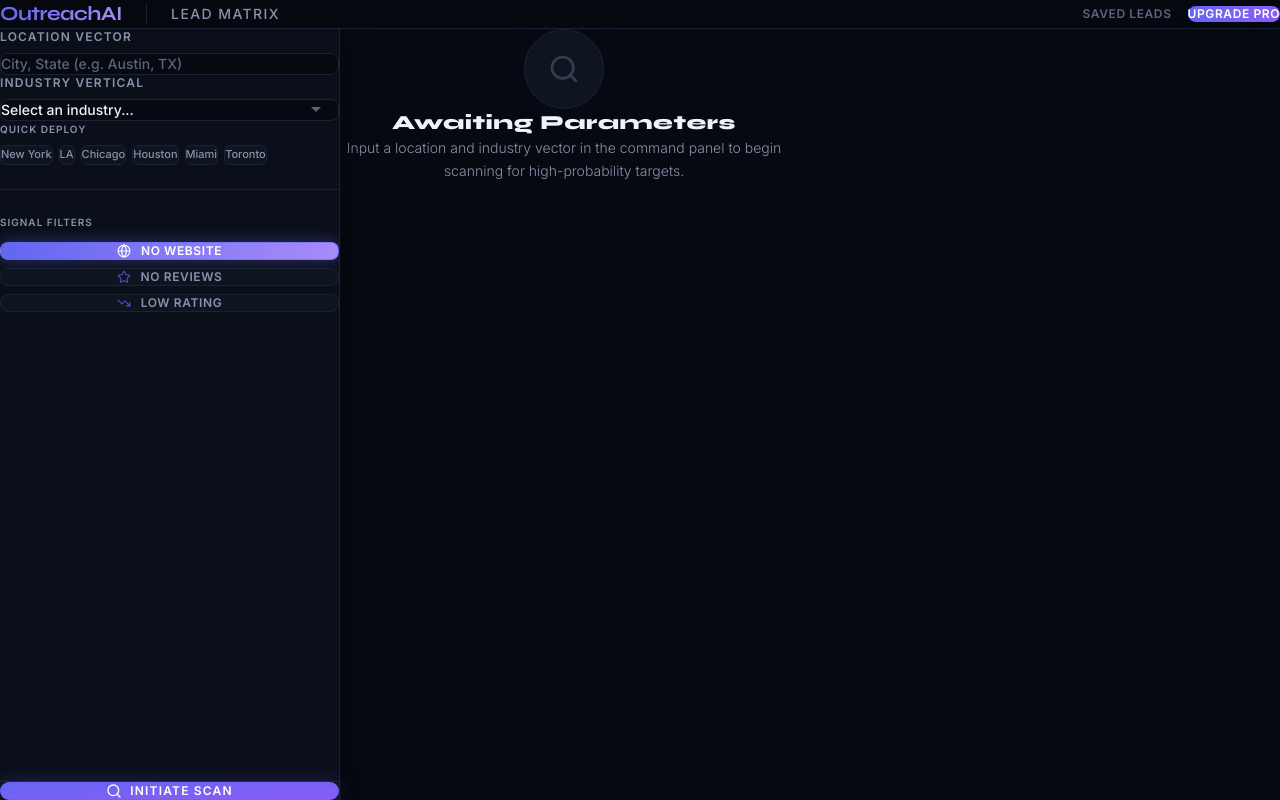
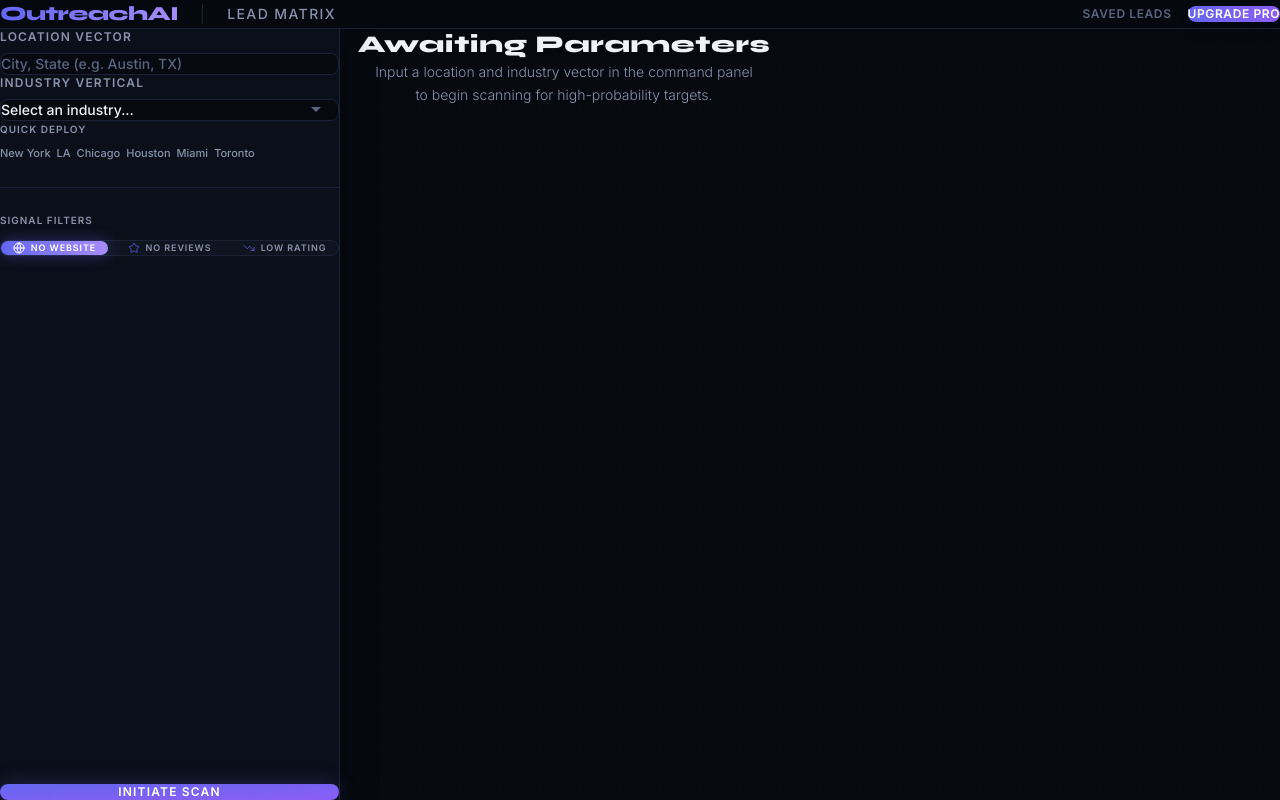
Before and after one commit to aliouuuw/outreachai, a Next.js app: page /leads in a window 1280 px wide. Built offline with nearby package versions, Linux system fonts and the light colour scheme.

Commit message:
fix(leads): refine UI styling based on feedback, fixing padding and text sizes

```diff
--- a/src/app/leads/page.tsx
+++ b/src/app/leads/page.tsx
@@ -183,7 +183,7 @@ export default function LeadsPage() {
       {/* Navbar -> Header to avoid global nav fixed positioning issues */}
       <header className="flex-none flex items-center justify-between px-8 py-5 border-b border-border bg-bg/80 backdrop-blur-xl z-50 relative">
         <div className="flex items-center gap-6">
-          <Link href="/" className="text-xl tracking-tight bg-gradient-to-r from-accent to-a78bfa bg-clip-text text-transparent font-syne font-bold">
+          <Link href="/" className="text-xl tracking-tight bg-gradient-to-r from-accent to-a78bfa bg-clip-text text-transparent font-syne font-extrabold">
             OutreachAI
           </Link>
           <div className="w-px h-5 bg-border" />
@@ -198,7 +198,7 @@ export default function LeadsPage() {
       <div className="flex-1 flex overflow-hidden relative">
         {/* Command Panel (Sidebar) */}
         <aside className="w-[340px] flex-none border-r border-border bg-bg2 flex flex-col z-20 shadow-[10px_0_30px_rgba(0,0,0,0.2)] h-full">
-          <div className="p-6 flex flex-col gap-6 flex-1 overflow-y-auto">
+          <div className="p-6 pt-8 flex flex-col gap-6 flex-1 overflow-y-auto">
             <div className="space-y-5">
               <Input
                 label="Location Vector"
@@ -225,7 +225,7 @@ export default function LeadsPage() {
                       className={`px-2.5 py-1 rounded-md text-[11px] font-medium transition-all ${
                         location === city.value
                           ? "bg-accent/15 text-a78bfa border border-accent/30"
-                          : "bg-bg3 border border-border text-muted2 hover:border-accent/40 hover:text-text"
+                          : "bg-transparent text-muted2 hover:text-text"
                       }`}
                     >
                       {city.label}
@@ -235,23 +235,23 @@ export default function LeadsPage() {
               </div>
             </div>
 
-            <div className="w-full h-px bg-border flex-none" />
+            <div className="w-full h-px bg-border flex-none my-2" />
 
             <div className="flex flex-col gap-3">
               <label className="text-[10px] font-bold uppercase tracking-widest text-muted2">Signal Filters</label>
-              <div className="flex flex-col gap-2">
+              <div className="flex gap-2 bg-bg3 border border-border p-1 rounded-xl">
                 {[
-                  { id: "nowebsite", icon: <Globe size={14} />, label: "No Website" },
-                  { id: "noreviews", icon: <Star size={14} />, label: "No Reviews" },
-                  { id: "lowrating", icon: <TrendingDown size={14} />, label: "Low Rating" },
+                  { id: "nowebsite", icon: <Globe size={12} />, label: "No Website" },
+                  { id: "noreviews", icon: <Star size={12} />, label: "No Reviews" },
+                  { id: "lowrating", icon: <TrendingDown size={12} />, label: "Low Rating" },
                 ].map((f) => (
                   <button
                     key={f.id}
                     onClick={() => setFilter(f.id as FilterType)}
-                    className={`w-full px-4 py-2.5 rounded-lg text-xs font-semibold uppercase tracking-wider transition-all flex items-center justify-center gap-2.5 ${
+                    className={`flex-1 py-2 px-2 rounded-lg text-[9px] font-bold uppercase tracking-widest transition-all flex items-center justify-center gap-1.5 ${
                       filter === f.id
-                        ? "bg-gradient-to-r from-accent to-a78bfa text-white shadow-[0_0_15px_rgba(99,102,241,0.4)] border border-accent/50"
-                        : "bg-bg3 border border-border text-muted2 hover:border-accent/50 hover:text-text"
+                        ? "bg-gradient-to-r from-accent to-a78bfa text-white shadow-[0_0_15px_rgba(99,102,241,0.4)]"
+                        : "text-muted2 hover:text-text"
                     }`}
                   >
                     <span className={filter === f.id ? "text-white" : "text-accent/70"}>{f.icon}</span>
@@ -280,11 +280,11 @@ export default function LeadsPage() {
             )}
           </div>
 
-          <div className="flex-none p-6 border-t border-border bg-bg2/95 backdrop-blur-md z-10">
+          <div className="flex-none p-6 pt-0 z-10">
             <button
               onClick={handleSearch}
               disabled={loading}
-              className="w-full py-3.5 bg-gradient-to-br from-accent to-accent2 text-white rounded-xl text-xs font-bold uppercase tracking-widest cursor-pointer transition-all duration-300 shadow-[0_0_20px_rgba(99,102,241,0.25)] flex items-center justify-center gap-2 hover:-translate-y-1 hover:shadow-[0_10px_30px_rgba(99,102,241,0.4)] disabled:opacity-50 disabled:cursor-not-allowed disabled:translate-y-0 disabled:shadow-none border border-accent/50"
+              className="w-full py-3.5 bg-gradient-to-br from-accent to-accent2 text-white rounded-xl text-xs font-bold uppercase tracking-widest cursor-pointer transition-all duration-300 shadow-[0_0_20px_rgba(99,102,241,0.25)] flex items-center justify-center gap-2 hover:-translate-y-1 hover:shadow-[0_10px_30px_rgba(99,102,241,0.4)] disabled:opacity-50 disabled:cursor-not-allowed disabled:translate-y-0 disabled:shadow-none"
             >
               {loading ? (
                 <>
@@ -293,7 +293,6 @@ export default function LeadsPage() {
                 </>
               ) : (
                 <>
-                  <Search size={16} />
                   Initiate Scan
                 </>
               )}
@@ -340,12 +339,9 @@ export default function LeadsPage() {
               {/* Empty State */}
               {!hasSearched && (
                 <div className="flex flex-col items-center justify-center h-full text-center max-w-md mx-auto pt-20">
-                  <div className="w-20 h-20 rounded-full bg-bg3 border border-border flex items-center justify-center mb-6 shadow-[0_0_50px_rgba(99,102,241,0.05)]">
-                    <Search className="w-8 h-8 text-muted opacity-50" />
-                  </div>
-                  <h3 className="text-xl font-syne font-bold text-text mb-3 tracking-wide">Awaiting Parameters</h3>
+                  <h3 className="text-2xl font-syne font-extrabold text-text mb-4 tracking-wide">Awaiting Parameters</h3>
                   <p className="text-sm text-muted2 font-light leading-relaxed">
-                    Input a location and industry vector in the command panel to begin scanning for high-probability targets.
+                    Input a location and industry vector in the command panel<br/>to begin scanning for high-probability targets.
                   </p>
                 </div>
               )}
```
